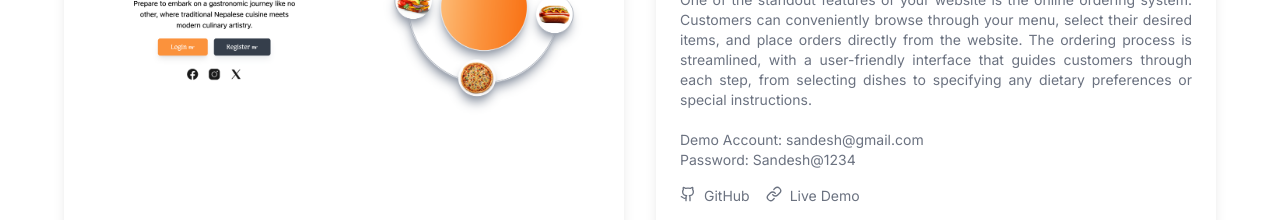
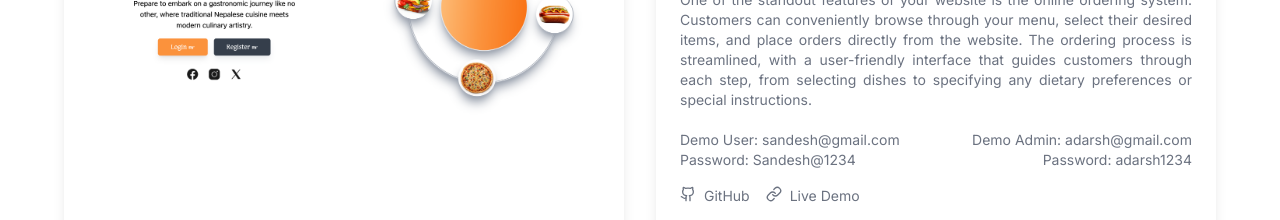
Before and after one commit to adarshthapa111/Modern_Portfolio, a Next.js app: page / in a window 1280 px wide. Shown: the part 2738-2958 px from the top of the page. Built offline with nearby package versions, Linux system fonts and the light colour scheme; a web font is replaced by a local one.

Commit message:
Added admin account to the restaurant website

```diff
--- a/src/app/components/Projects.jsx
+++ b/src/app/components/Projects.jsx
@@ -120,8 +120,16 @@ export default function Project() {
             specifying any dietary preferences or special instructions.
             <br />
             <br />
-            <span className="">Demo Account: sandesh@gmail.com</span> <br />
-            <span className="">Password: Sandesh@1234</span>
+            <div className="flex text-sm justify-between">
+              <div>
+                <span className="">Demo User: sandesh@gmail.com</span> <br />
+                <span className="">Password: Sandesh@1234</span>
+              </div>
+              <div className="text-end">
+                <span className="">Demo Admin: adarsh@gmail.com</span> <br />
+                <span className="">Password: adarsh1234</span>
+              </div>
+            </div>
           </div>
           <div className="mt-4 flex items-center gap-4 text-sm text-gray-500 dark:text-gray-400">
             <Link
@@ -247,8 +255,12 @@ export default function Project() {
             specifying any dietary preferences or special instructions.
             <br />
             <br />
-            <span className="">Demo Account: sandesh@gmail.com</span> <br />
-            <span className="">Password: Sandesh@1234</span>
+            <div>
+              <div className="flex-col">
+                <span className="">Demo Account: sandesh@gmail.com</span> <br />
+                <span className="">Password: Sandesh@1234</span>
+              </div>
+            </div>
           </p>
           <div className="mt-4 flex items-center gap-2 text-sm text-gray-500 ">
             <Link
```
